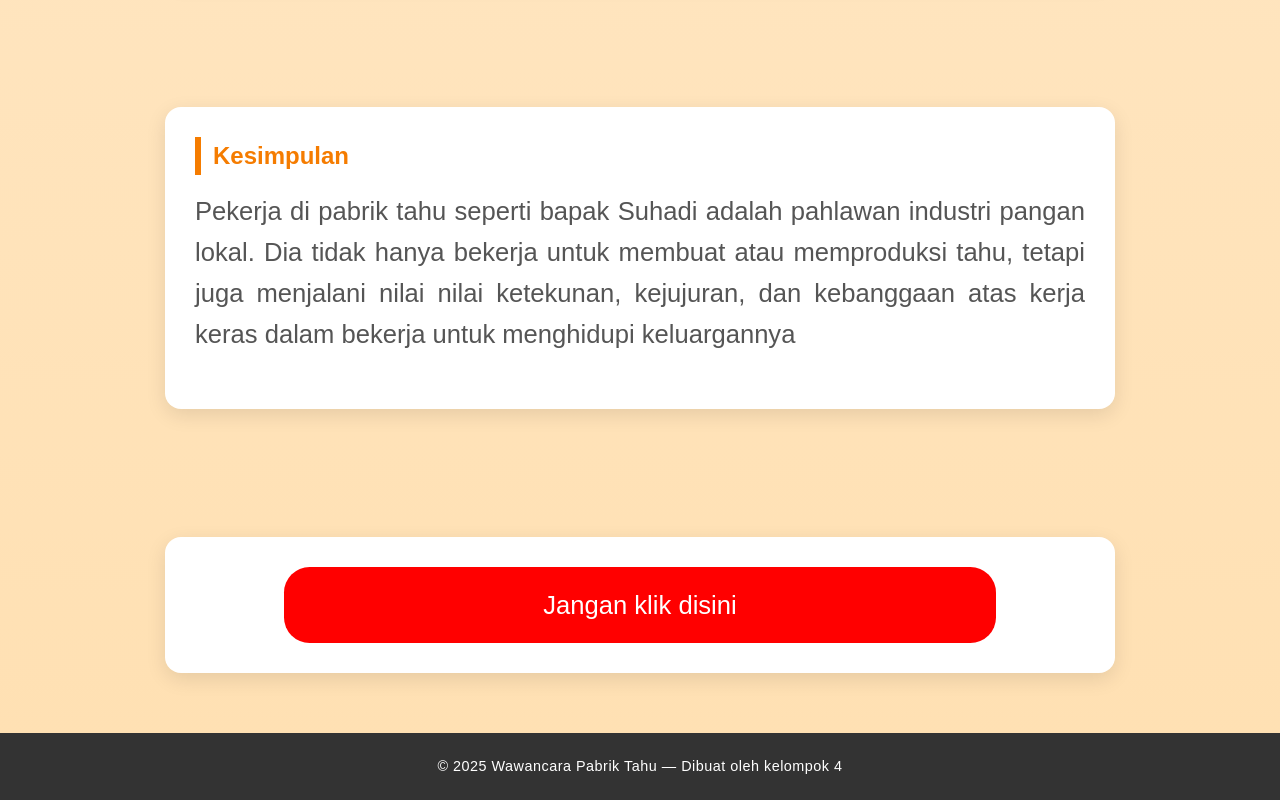
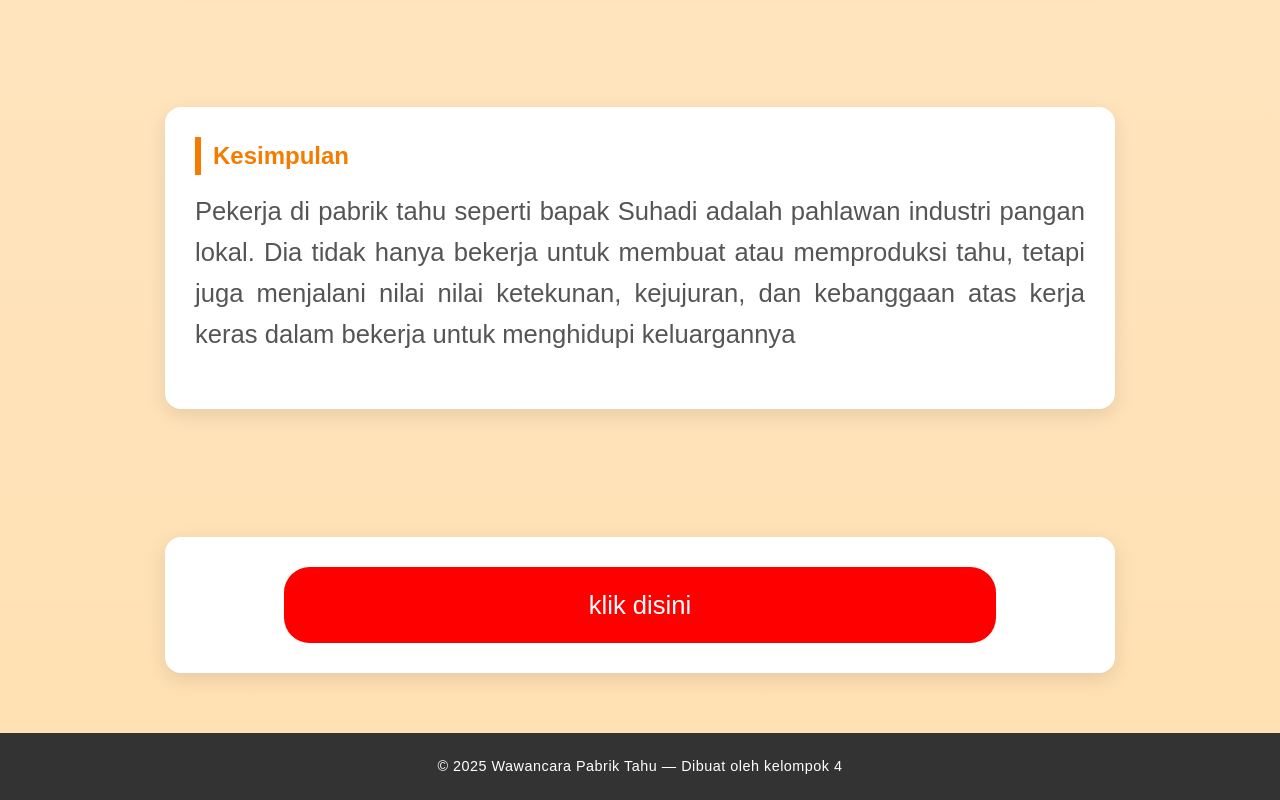
Before and after one commit to Nexertc/wawancarapkk, a plain HTML site: page index.html in a window 1280 px wide. Shown: the part 3631-4431 px from the top of the page. Drawn offline with Linux system fonts and the light colour scheme.

Commit message:
Fix HTML structure and formatting issues

```diff
--- a/index.html
+++ b/index.html
@@ -144,10 +144,11 @@
 
   <section>
     <div class="tombol">
-       <button id="installBtn" onclick="installApp()">
-  📲 Install Aplikasi
+
+     <button onclick="klik()">klik disini</button>
+        <button id="installBtn" onclick="installApp()">
+  Install
 </button>
-     <button onclick="klik()">Jangan klik disini</button>
     </div>
 
   </section>
```
